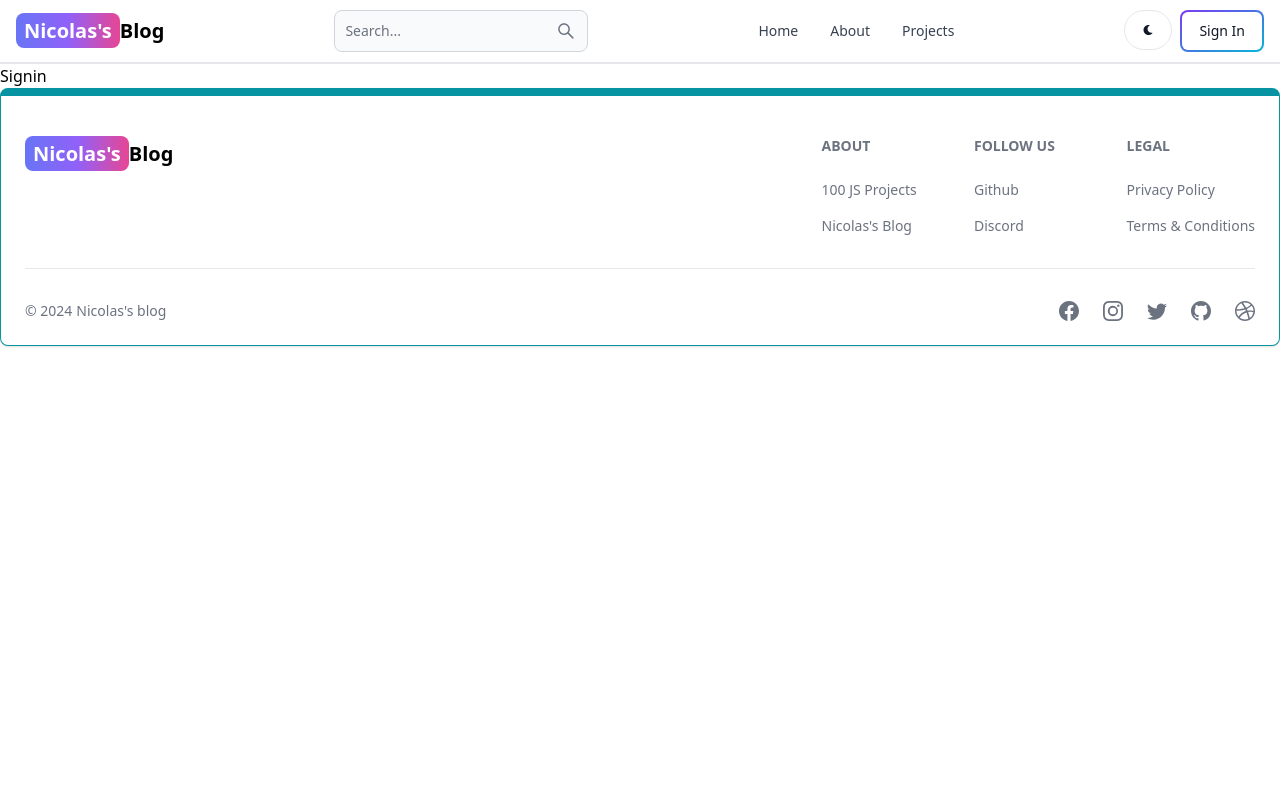
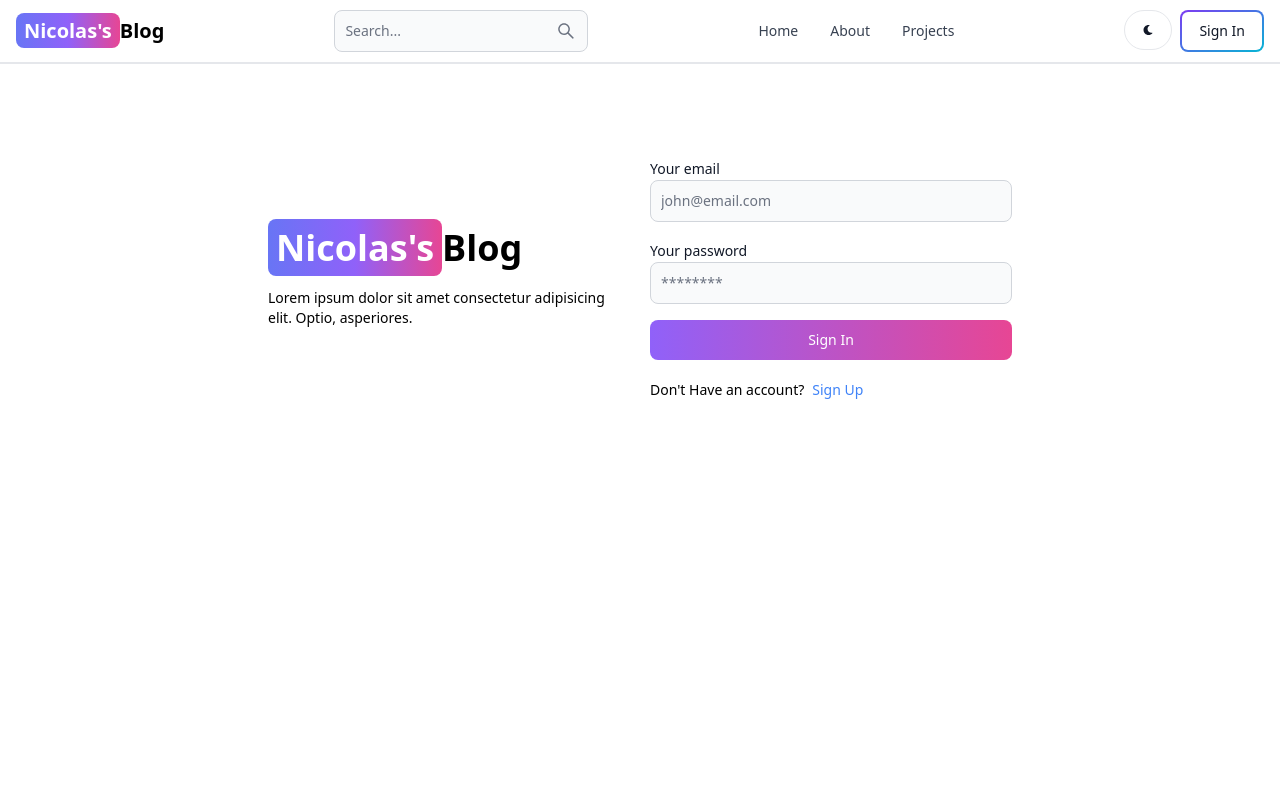
Before and after one commit to NicolasLi2/blog, a React (Vite) app in the folder frontend/: page /sign-in in a window 1280 px wide. Shown: the top 800 px of the page. Built offline with nearby package versions, Linux system fonts and the light colour scheme.

Commit message:
complete signin page functionality

```diff
--- a/frontend/src/pages/SignIn.tsx
+++ b/frontend/src/pages/SignIn.tsx
@@ -1,3 +1,110 @@
-export default function Signin() {
-  return <div>Signin</div>;
+import { Alert, Button, Label, Spinner, TextInput } from 'flowbite-react';
+import { useState } from 'react';
+import { Link, useNavigate } from 'react-router-dom';
+
+export default function SignIn() {
+  const [formData, setFormData] = useState({});
+  const [errorMsg, setErrorMsg] = useState('');
+  const [loading, setLoading] = useState(false);
+  const navigate = useNavigate();
+  const handleChange = (e) => {
+    setFormData({ ...formData, [e.target.id]: e.target.value.trim() });
+  };
+  const handleSubmit = async (e) => {
+    e.preventDefault();
+    if (!formData.email || !formData.password) {
+      setErrorMsg('Please fill all the fields');
+      return;
+    }
+    try {
+      setLoading(true);
+      setErrorMsg('');
+      const res = await fetch('/api/auth/signin', {
+        method: 'POST',
+        headers: {
+          'Content-Type': 'application/json',
+        },
+        body: JSON.stringify(formData),
+      });
+      const data = await res.json();
+      if (data.success === false) {
+        setLoading(false);
+        return setErrorMsg(data.message);
+      }
+      setLoading(false);
+      if (res.ok) {
+        navigate('/');
+      }
+    } catch (error) {
+      setErrorMsg(error.message);
+      setLoading(false);
+    }
+  };
+  return (
+    <div className='min-h-screen mt-20'>
+      <div className='flex p-3 gap-5 max-w-3xl mx-auto flex-col md:flex-row md:items-center'>
+        {/* left */}
+        <div className='flex-1'>
+          <Link to='/' className='text-4xl font-bold dark:text-white'>
+            <span className='px-2 py-1 bg-gradient-to-r from-indigo-500 via-purple-500 to-pink-500 rounded-lg text-white'>
+              Nicolas's
+            </span>
+            Blog
+          </Link>
+          <p className='text-sm mt-5'>
+            Lorem ipsum dolor sit amet consectetur adipisicing elit. Optio,
+            asperiores.
+          </p>
+        </div>
+        {/* right */}
+        <div className='flex-1'>
+          <form className='flex flex-col gap-4' onSubmit={handleSubmit}>
+            <div>
+              <Label value='Your email' />
+              <TextInput
+                type='email'
+                placeholder='john@email.com'
+                id='email'
+                onChange={handleChange}
+              />
+            </div>
+            <div>
+              <Label value='Your password' />
+              <TextInput
+                type='password'
+                placeholder='********'
+                id='password'
+                onChange={handleChange}
+              />
+            </div>
+            <Button
+              gradientDuoTone='purpleToPink'
+              type='submit'
+              disabled={loading}
+            >
+              {loading ? (
+                <>
+                  <Spinner size='sm' />
+                  <span className='pl-3'>Loading...</span>
+                </>
+              ) : (
+                'Sign In'
+              )}
+            </Button>
+          </form>
+          <div className='flex gap-2 text-sm mt-5'>
+            <span>{"Don't Have an account?"}</span>
+            <Link to='/sign-up' className='text-blue-500'>
+              Sign Up
+            </Link>
+          </div>
+          {errorMsg && (
+            <Alert className='mt-5' color='failure'>
+              {errorMsg}
+            </Alert>
+          )}
+        </div>
+      </div>
+    </div>
+  );
 }
```
